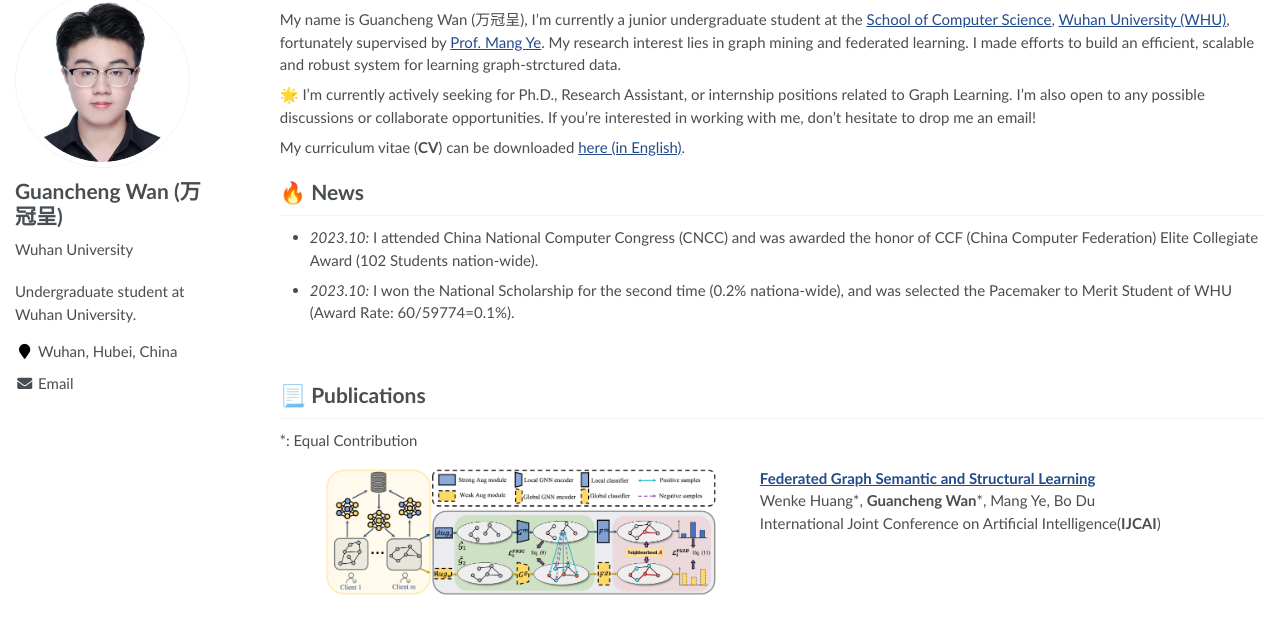
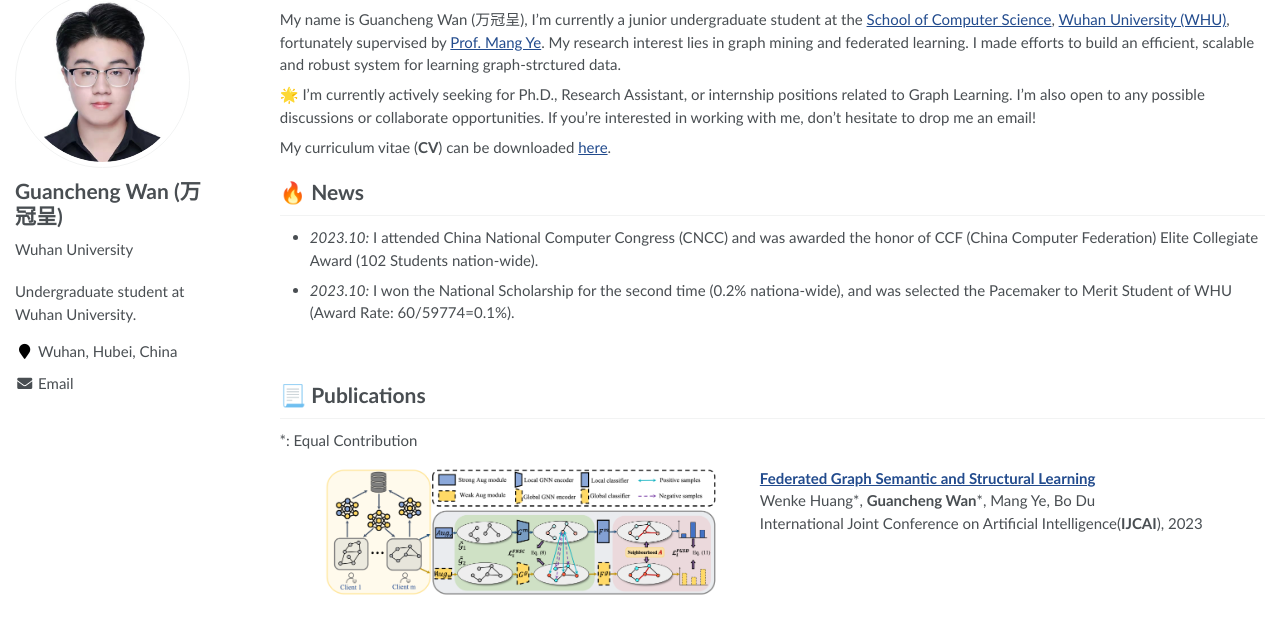
Before and after one commit to SuHui03/guanchengWan.github.io, a Jekyll site: the page built from _pages/about.md, in a window 1280 px wide and 900 px high. Shown: the part 98-718 px from the top of the window. Built offline with Jekyll 4.4.1, drawn with Linux system fonts in a browser that asks for light colours; formulas are drawn with MathJax 3.

Commit message:
Update about.md

```diff
--- a/_pages/about.md
+++ b/_pages/about.md
@@ -29,7 +29,7 @@ My name is Guancheng Wan (万冠呈), I'm currently a junior undergraduate stude
 
 🌟 I'm currently actively seeking for Ph.D., Research Assistant, or internship positions related to Graph Learning. I'm also open to any possible discussions or collaborate opportunities. If you're interested in working with me, don't hesitate to drop me an email!
 
-My curriculum vitae (**CV**) can be downloaded [here (in English)]().
+My curriculum vitae (**CV**) can be downloaded [here]().
 
 # 🔥 News
 
@@ -52,7 +52,7 @@ $^*$: Equal Contribution
 hspace="40"   wspace="20" src="../images/fgssl.png"></dt>
   <dd><a href="https://marswhu.github.io/publications/files/FGSSL.pdf"><strong>Federated Graph Semantic and Structural Learning</strong></a></dd>
   <dd>Wenke Huang*, <strong>Guancheng Wan</strong>*, Mang Ye, Bo Du</dd>
-  <dd> International Joint Conference on Artificial Intelligence(<strong>IJCAI</strong>)  </dd>
+  <dd> International Joint Conference on Artificial Intelligence(<strong>IJCAI</strong>), 2023  </dd>
   <!-- <dd>
     <a href="https://marswhu.github.io/publications/files/FGSSL.pdf">[Paper]</a>
     <a href="">[Code]</a>
```
